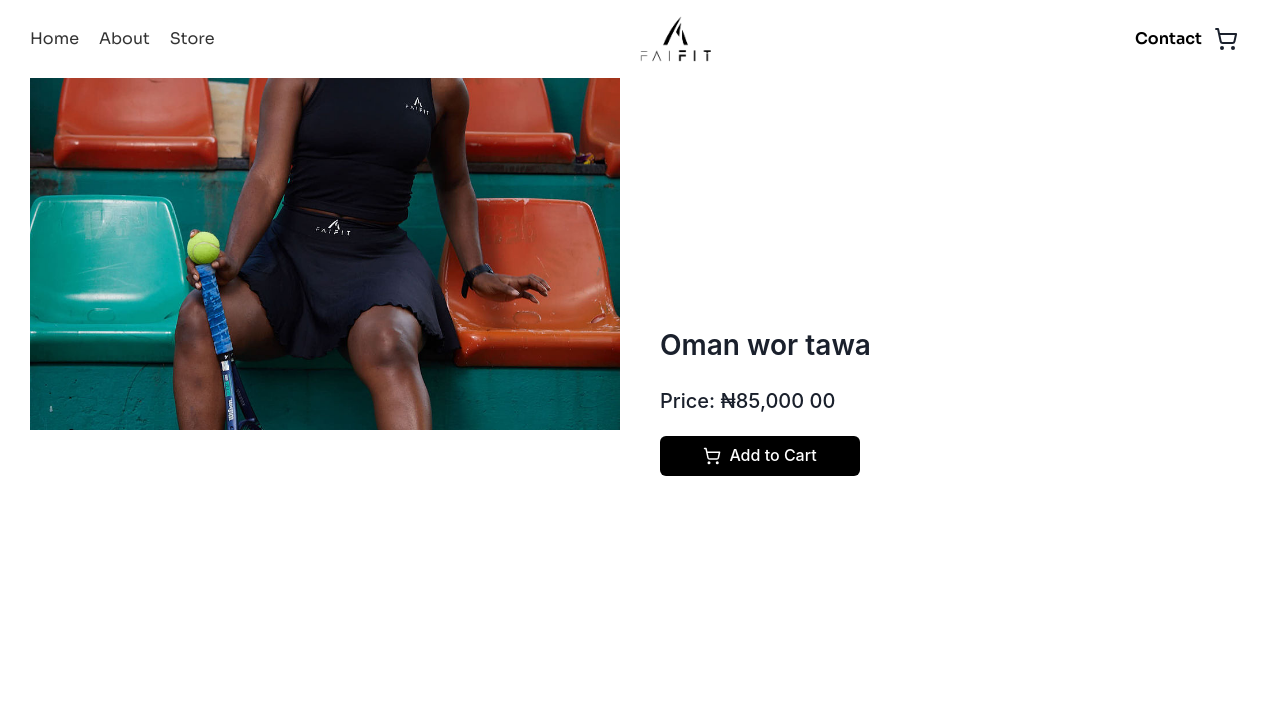
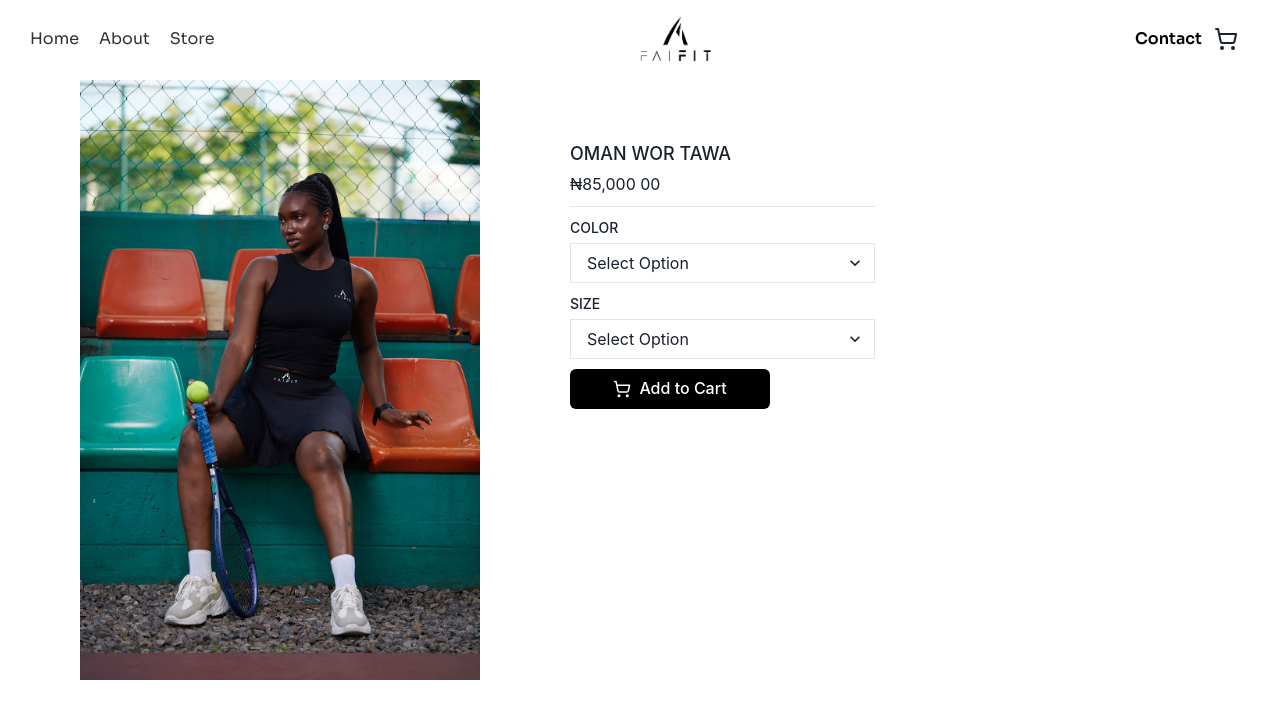
Before and after one commit to Owoyeleadedayo/faifit, a Next.js app: page /details/1 in a window 1280 px wide. Shown: the top 718 px of the page. Built offline with nearby package versions, Linux system fonts and the light colour scheme.

Commit message:
updated my code

```diff
--- a/app/details/[id]/page.tsx
+++ b/app/details/[id]/page.tsx
@@ -1,19 +1,49 @@
 "use client";
 
 import { useParams } from "next/navigation";
-import { Flex, Image, Text, Button } from "@chakra-ui/react";
+import { Flex, Image, Text, Button, Select } from "@chakra-ui/react";
 import { ShoppingCart } from "lucide-react";
 import { useCart } from "@/app/context/CartContext";
 import NavBarforOthers from "@/app/components/NavBarforOthers";
 
 // Dummy product data (same as in StorePage)
 const productCard = [
-  { id: 1, img: "/images/img2.jpg", title: "Oman wor tawa", price: "85,000 00" },
-  { id: 2, img: "/images/img6.jpg", title: "Oman wor tawa", price: "85,000 00" },
-  { id: 3, img: "/images/img11.jpg", title: "Oman wor tawa", price: "85,000 00" },
-  { id: 4, img: "/images/img12.jpg", title: "Oman wor tawa", price: "85,000 00" },
-  { id: 5, img: "/images/img13.jpg", title: "Oman wor tawa", price: "85,000 00" },
-  { id: 6, img: "/images/img14.jpg", title: "Oman wor tawa", price: "85,000 00" },
+  {
+    id: 1,
+    img: "/images/img2.jpg",
+    title: "Oman wor tawa",
+    price: "85,000 00",
+  },
+  {
+    id: 2,
+    img: "/images/img6.jpg",
+    title: "Oman wor tawa",
+    price: "85,000 00",
+  },
+  {
+    id: 3,
+    img: "/images/img11.jpg",
+    title: "Oman wor tawa",
+    price: "85,000 00",
+  },
+  {
+    id: 4,
+    img: "/images/img12.jpg",
+    title: "Oman wor tawa",
+    price: "85,000 00",
+  },
+  {
+    id: 5,
+    img: "/images/img13.jpg",
+    title: "Oman wor tawa",
+    price: "85,000 00",
+  },
+  {
+    id: 6,
+    img: "/images/img14.jpg",
+    title: "Oman wor tawa",
+    price: "85,000 00",
+  },
 ];
 
 export default function ProductDetails() {
@@ -39,21 +69,93 @@ export default function ProductDetails() {
       <Flex
         w="100%"
         minH="100vh"
-      p="30px"
+        px="30px"
+        pt={"80px"}
         flexDirection={{ base: "column", md: "row" }}
         gap="40px"
       >
+        <Flex>
           <Image
             src={product.img}
             alt={product.title}
-        objectFit="cover"
+            objectFit="contain"
+            w={{ base: "100%", md: "50%", lg: "500px" }}
+            h="600px"
+          />
+        </Flex>
+
+        <Flex flexDirection="column" gap="10px" w={{ base: "100%", md: "50%" }} pt="50px">
+          <Flex
+            flexDirection="column"
             w={{ base: "100%", md: "50%" }}
-        h="400px"
-      />
+            py="10px"
+            borderBottom="1px solid #e5e5e5"
+            gap="5px"
+          >
+            <Text fontSize="18px" fontWeight="500" textTransform={"uppercase"}>
+              {product.title}
+            </Text>
+            <Text fontSize="16px" fontWeight="400">
+              ₦{product.price}
+            </Text>
+          </Flex>
 
-      <Flex flexDirection="column" justify="center" gap="20px" w={{ base: "100%", md: "50%" }}>
-        <Text fontSize="28px" fontWeight="600">{product.title}</Text>
-        <Text fontSize="20px" fontWeight="500">Price: ₦{product.price}</Text>
+          <Flex width={"100%"} flexDirection={"column"} gap="10px">
+            <Flex width={"50%"} flexDirection={"column"} gap="5px">
+              <Text
+                fontSize="14px"
+                fontWeight="500"
+                textTransform={"uppercase"}
+              >
+                Color
+              </Text>
+              <Select
+                width={"100%"}
+                variant="none"
+                border={"1px solid #e5e5e5"}
+                fontSize="16px"
+                fontWeight="400"
+                textTransform={"capitalize"}
+                borderRadius="none"
+                _hover={{
+                  border: "1px solid black",
+                }}
+                placeholder="Select option"
+              >
+                <option value="pink">Pink</option>
+                <option value="blue">Blue</option>
+                <option value="orange">Orange</option>
+                <option value="black">Black</option>
+              </Select>
+            </Flex>
+            <Flex width={"50%"} flexDirection={"column"} gap="5px">
+              <Text
+                fontSize="14px"
+                fontWeight="500"
+                textTransform={"uppercase"}
+              >
+                size
+              </Text>
+              <Select
+                width={"100%"}
+                variant="none"
+                border={"1px solid #e5e5e5"}
+                fontSize="16px"
+                fontWeight="400"
+                textTransform={"capitalize"}
+                borderRadius="none"
+                _hover={{
+                  border: "1px solid black",
+                }}
+                placeholder="Select option"
+              >
+                <option value="s">S</option>
+                <option value="m">M</option>
+                <option value="l">L</option>
+                <option value="xl">XL</option>
+              </Select>
+            </Flex>
+          </Flex>
 
           <Button
             bg="#000"
```
Also changed, not shown: 1 other file (tests, documents, lock files or other folders). Lines whose indentation alone changed are shown as unchanged.
